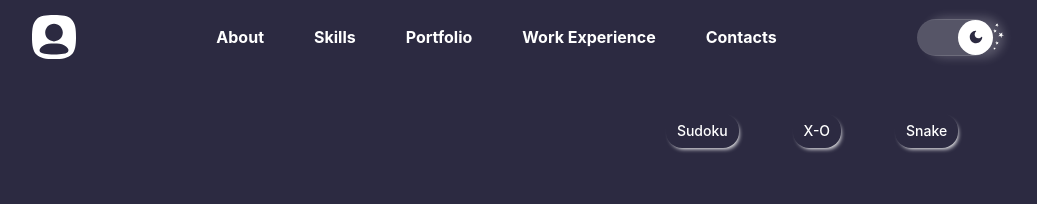
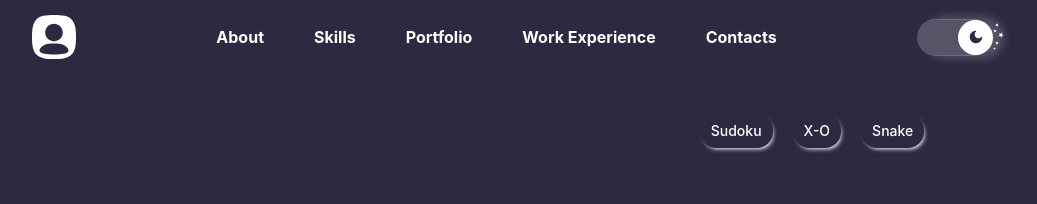
Before and after one commit to HELLRAID-cmd/Portfolio, a React (Vite) app in the folder client/: page / in a window 1280 px wide. Shown: the top 204 px of the page, without its empty margins (128-1165 px from the left). Built offline with nearby package versions, Linux system fonts and the light colour scheme; no server answers.

Commit message:
добавил центрирование

```diff
--- a/client/src/Components/Hero/Hero.scss
+++ b/client/src/Components/Hero/Hero.scss
@@ -86,7 +86,11 @@
       &-links {
         display: flex;
         gap: 20px;
-        justify-content: space-evenly;
+        justify-content: center;
+      }
+
+      &-link {
+        transition: width var(--transition-200);
       }
 
       &-inner {
```
